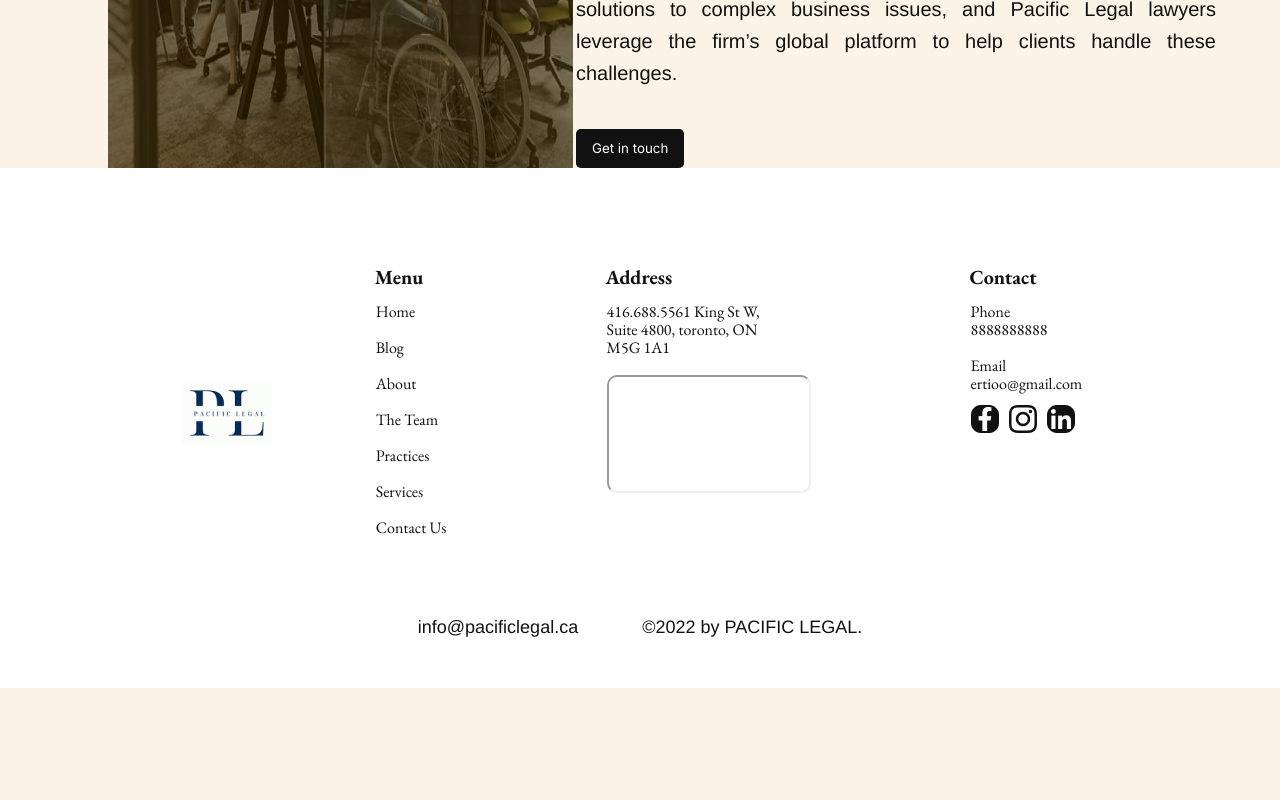
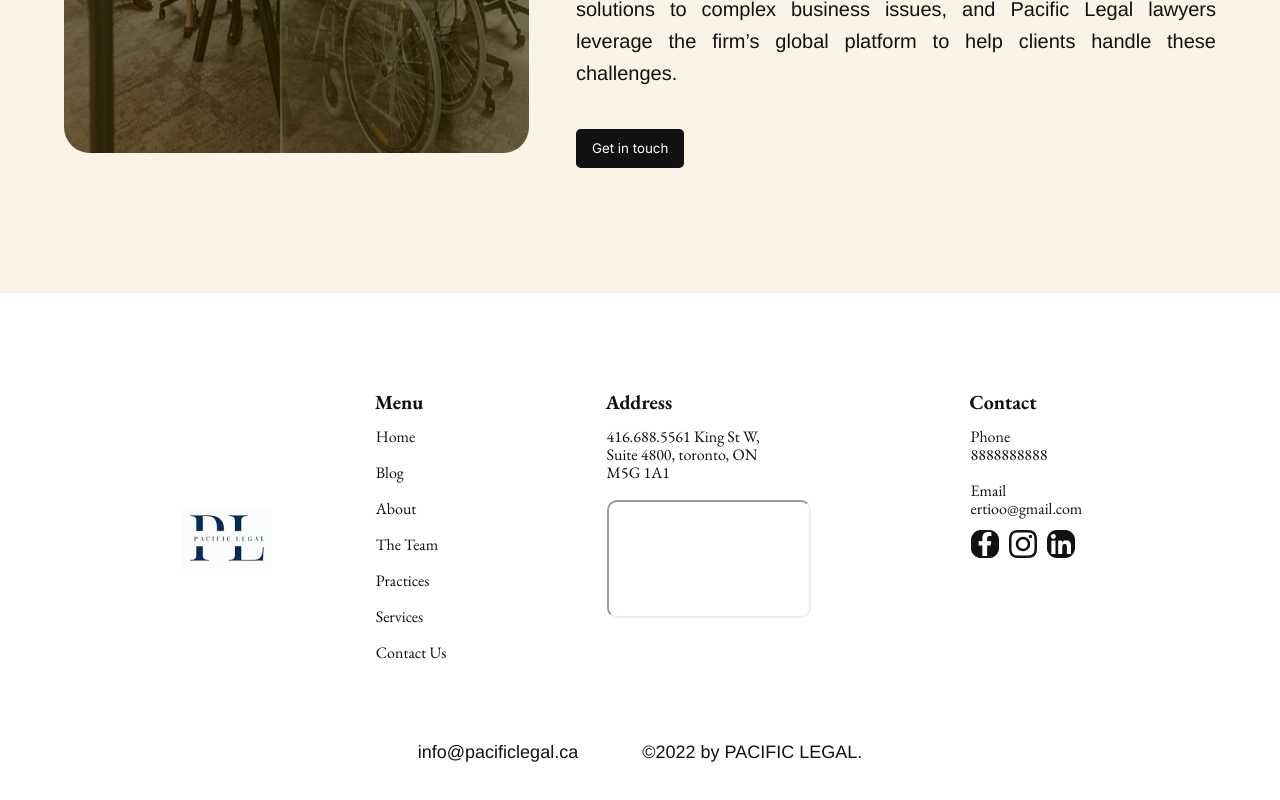
Before and after one commit to Himmu5/pacific-legal, a React (Create React App) app: page /about in a window 1280 px wide. Shown: the part 860-1660 px from the top of the page. Before the commit the page ends 1548 px from the top, so only its background shows below. Built offline with nearby package versions, Linux system fonts and the light colour scheme; grey boxes are pictures that could not be loaded.

Commit message:
broken but fix issues

```diff
--- a/src/components/aboutbody.css
+++ b/src/components/aboutbody.css
@@ -4,14 +4,18 @@
     display: flex;
     flex-direction: row;
     justify-content: center;
+    margin-bottom: 125px;
 }
-/* @media (width < 1300px) {
+
+@media only screen and (max-width:1200px) {
     .about-body{
         display: flex;
         flex-direction: column;
+        align-items: center;
     }
 
-} */
+}
+
 .b1{
     width: 40%;
 }
@@ -21,13 +25,44 @@
 }
 
 .a-image{
-    position: absolute;
+   margin-top: 114px;
 width: 465px;
 height: 500px;
 left: 108px;
 top: 570px;
 border-radius: 26px;
 }
+
+@media only screen and (max-width: 850px) {
+    .a-image{
+        margin-top: 114px;
+        width: 405px;
+        height: 370px;
+        margin-left: -81px;
+
+        border-radius: 26px;
+        }
+
+        .a-head{
+            margin-top: 100px;;
+        }
+    }
+
+
+@media only screen and (max-width: 400px) {
+    .a-image{
+
+        width: 331px;
+        height: 310px;
+        margin-left: -91px;
+
+        border-radius: 26px;
+        }
+
+
+    }
+
+
 
 .a-head{
     margin-top: 180px;
--- a/src/components/blogbody.css
+++ b/src/components/blogbody.css
@@ -21,7 +21,7 @@
     margin-bottom: 12rem;
 }
 
-@media only screen and (max-width:600px) {
+@media only screen and (max-width:1200px) {
     .b-cards{
         display: flex;
         flex-direction: column;
--- a/src/components/footer.js
+++ b/src/components/footer.js
@@ -3,6 +3,7 @@ import Fimage from '../assets/footerimage.png';
 import Fface from '../assets/footerfacebook.png';
 import Finsta from '../assets/footerinsta.png';
 import Flinkd from '../assets/footerlinkedin.png';
+import {  Link } from "react-router-dom";
 
 function Footer(){
     return(
@@ -16,13 +17,13 @@ function Footer(){
             <div className='f-menu'>
                 <h3 className='f-head'>Menu</h3>
                 <ul className='f-list'>
-                    <li>Home</li> <br/>
-                    <li>Blog</li><br/>
-                    <li>About</li><br/>
-                    <li>The Team</li><br/>
-                    <li>Practices</li><br/>
-                    <li>Services</li><br/>
-                    <li>Contact Us</li><br/>
+                    <li><Link to="/" >Home</Link></li> <br/>
+                    <li><Link to="/blog" >Blog</Link></li><br/>
+                    <li><Link to="/about" >About</Link></li><br/>
+                    <li><Link to="/team" >The Team</Link></li><br/>
+                    <li><Link to="/practices" >Practices</Link></li><br/>
+                    <li><Link to="/services" >Services</Link></li><br/>
+                    <li><Link to="/contact" >Contact Us</Link></li><br/>
                 </ul>
             </div>
 
@@ -47,9 +48,12 @@ function Footer(){
                     <li> Email <br/>  ertioo@gmail.com</li>
 
                     <div className='socials'>
-                    <img className='s-l' src ={Fface}/>
-                    <img className='s-l' src ={Finsta}/>
-                    <img className='s-l' src={Flinkd}/>
+                        <Link to="#"> <img className='s-l' src ={Fface}/></Link>
+                        <Link to="#"><img className='s-l' src ={Finsta}/></Link>
+                        <Link to="#"><img className='s-l' src={Flinkd}/></Link>
+
+
+
                     </div>
 
                 </ul>
--- a/src/components/servicebody.css
+++ b/src/components/servicebody.css
@@ -37,10 +37,8 @@ color: #111111;
 }
 
 .s-cardbox{
-/* display: grid;
-grid-template-columns: 1fr 1fr 1fr;
-padding : 20px; */
-display: flex;
+
+    display: flex;
     justify-content: center;
     gap: 2rem;
     margin-top: 5rem;
@@ -49,7 +47,7 @@ display: flex;
 
 }
 
-@media only screen and (max-width:600px) {
+@media only screen and (max-width:1200px) {
     .s-cardbox{
         display: flex;
         flex-direction: column;
@@ -63,6 +61,9 @@ display: flex;
 
 }
 
+
+
+
 .s-card{
     margin: 20px;
 }
```
